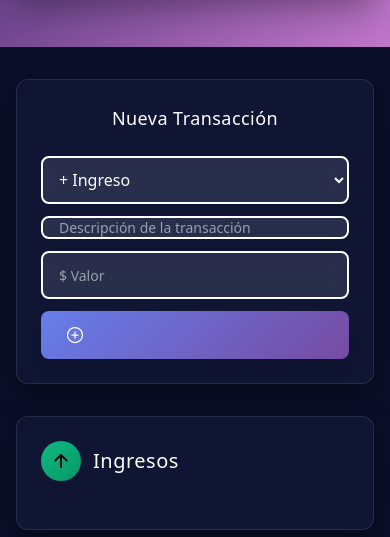
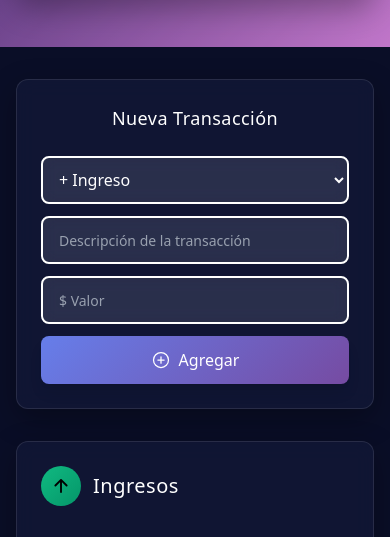
Before and after one commit to onejulian/presupuesto-app, a website: page index.html in a window 390 px wide. Shown: the part 563-1100 px from the top of the page. Drawn offline with nearby package versions, Linux system fonts and the light colour scheme.

Commit message:
Update input styles and button visibility for better responsiveness. Adjust CSS classes for improved layout in index.html and app.js.

```diff
--- a/index.html
+++ b/index.html
@@ -79,7 +79,7 @@
                     </select>
                     <input
                         type='text'
-                        class='flex-1 sm:max-w-md border-2 h-12 text-sm px-4 rounded-lg transition-all focus:outline-none focus:ring-2 focus:ring-purple-500 focus:border-transparent bg-white/10 text-white placeholder-gray-400 backdrop-blur-sm'
+                        class='sm:flex-1 sm:max-w-md border-2 h-12 text-sm px-4 rounded-lg transition-all focus:outline-none focus:ring-2 focus:ring-purple-500 focus:border-transparent bg-white/10 text-white placeholder-gray-400 backdrop-blur-sm'
                         placeholder="Descripción de la transacción"
                         id='descripcion'/>
                     <input
@@ -93,9 +93,9 @@
                         class='h-12 px-6 rounded-lg font-medium transition-all hover:scale-105 active:scale-95 focus:outline-none focus:ring-2 focus:ring-purple-500 shadow-lg'
                         style="background: linear-gradient(135deg, #667eea 0%, #764ba2 100%);"
                         onclick="agregarDato()">
-                        <span class="flex items-center gap-2 text-white">
+                        <span class="flex items-center justify-center gap-2 text-white">
                             <ion-icon name="add-circle-outline" class="text-xl"></ion-icon>
-                            <span class="hidden sm:inline">Agregar</span>
+                            <span class="sm:inline">Agregar</span>
                         </span>
                     </button>
                 </div>
--- a/js/app.js
+++ b/js/app.js
@@ -134,7 +134,7 @@ const crearIngresoHTML = (ingreso)=>{
         </div>
         <div class="flex items-center gap-3">
             <div class="text-emerald-400 font-medium transition-all group-hover:scale-110 group-hover:text-emerald-300">+ ${formatoMoneda(ingreso.valor)}</div>
-            <button class='hidden group-hover:flex w-8 h-8 items-center justify-center rounded-full bg-red-500/20 hover:bg-red-500 text-red-400 hover:text-white transition-all cursor-pointer focus:outline-none active:scale-95'>
+            <button class='flex md:hidden md:group-hover:flex w-8 h-8 items-center justify-center rounded-full bg-red-500/20 hover:bg-red-500 text-red-400 hover:text-white transition-all cursor-pointer focus:outline-none active:scale-95'>
                 <ion-icon name="trash-outline" onclick='eliminarIngreso(${ingreso.id})'></ion-icon>
             </button>
         </div>
@@ -169,7 +169,7 @@ const crearEgresoHTML = (egreso)=>{
         <div class="flex items-center gap-3">
             <div class="text-red-400 font-medium transition-all group-hover:scale-110 group-hover:text-red-300">- ${formatoMoneda(egreso.valor)}</div>
             <div class="text-xs bg-red-500/20 text-red-300 py-1 px-2 rounded-md min-w-[3rem] text-center font-medium">${formatoPorcentaje(egreso.valor/totalIngresos())}</div>
-            <button class='hidden group-hover:flex w-8 h-8 items-center justify-center rounded-full bg-red-500/20 hover:bg-red-500 text-red-400 hover:text-white transition-all cursor-pointer focus:outline-none active:scale-95'>
+            <button class='flex md:hidden md:group-hover:flex w-8 h-8 items-center justify-center rounded-full bg-red-500/20 hover:bg-red-500 text-red-400 hover:text-white transition-all cursor-pointer focus:outline-none active:scale-95'>
                 <ion-icon name="trash-outline" onclick='eliminarEgreso(${egreso.id})'></ion-icon>
             </button>
         </div>
```
Also changed, not shown: css/output.css.
